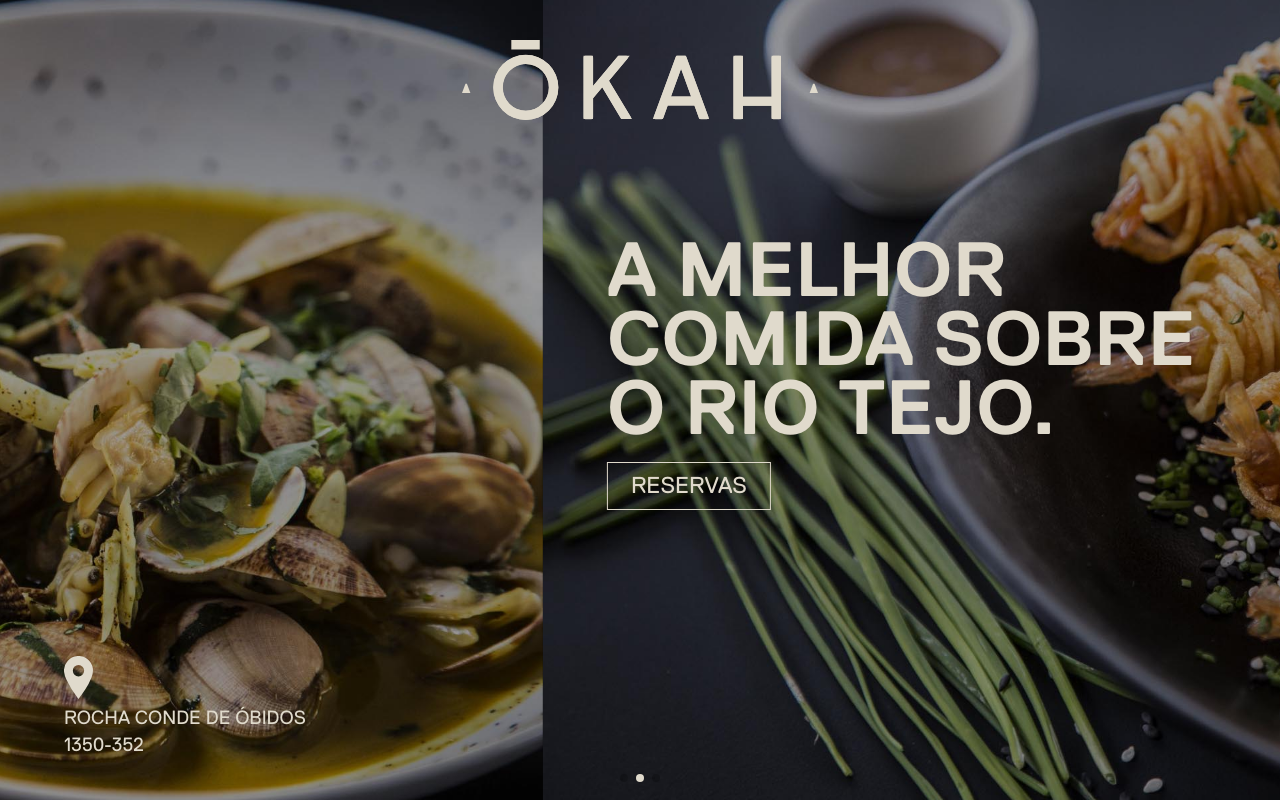
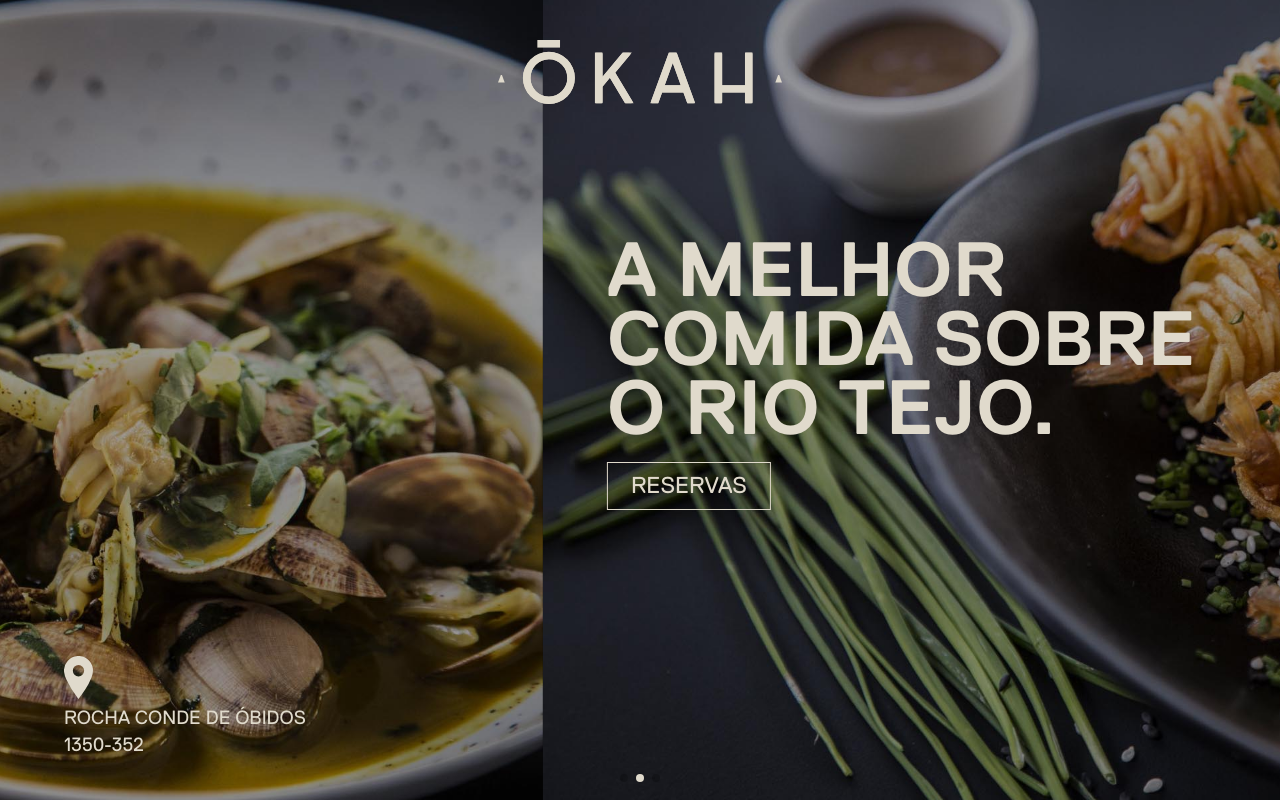
Before and after one commit to brucesantos/okah, a website: page index.html in a window 1280 px wide. Drawn offline with nearby package versions, Linux system fonts and the light colour scheme.

Commit message:
ajuste tamanho logo

```diff
--- a/css/main.scss
+++ b/css/main.scss
@@ -54,7 +54,7 @@ body {
   display: flex;
   justify-content: center;
   img {
-    height: 10vmin;
+    height: 8vmin;
   }
 }
 
```
Also changed, not shown: css/main.css.
